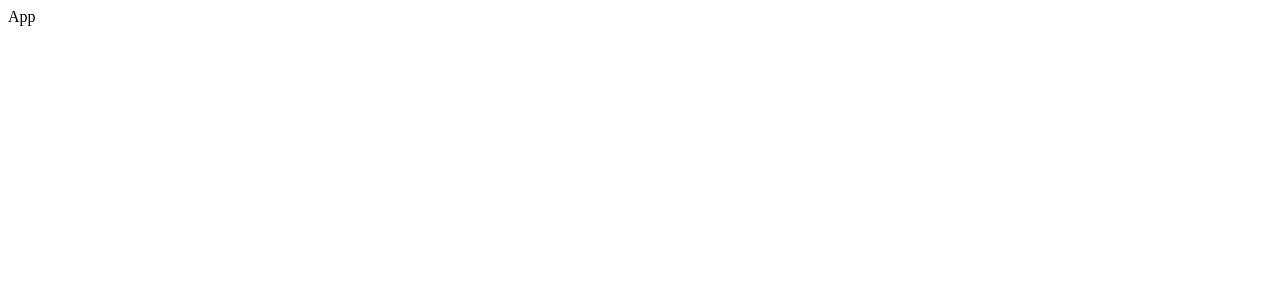
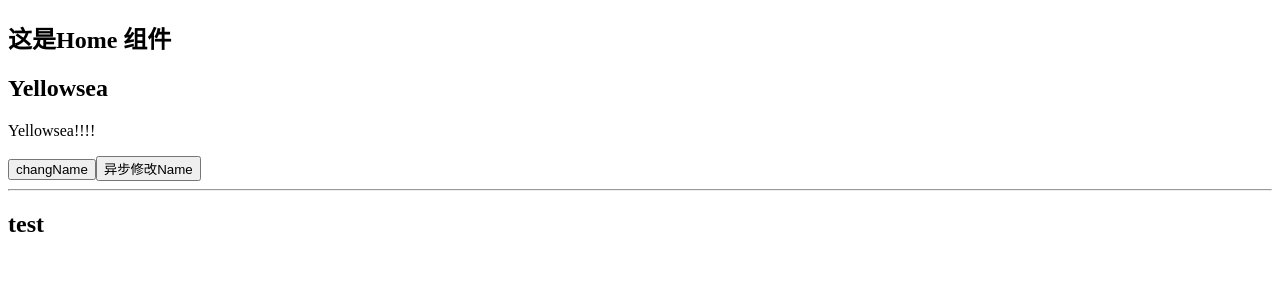
Before and after one commit to yellowsae/erabbit-shop-project, a Vue app: page / in a window 1280 px wide. Shown: the top 300 px of the page. Built offline with nearby package versions, Linux system fonts and the light colour scheme.

Commit message:
chore:  init

```diff
--- a/src/App.vue
+++ b/src/App.vue
@@ -1,3 +1,3 @@
 <template>
-  App
+  <router-view></router-view>
 </template>
--- a/src/main.ts
+++ b/src/main.ts
@@ -1,4 +1,8 @@
 import { createApp } from 'vue'
 import App from './App.vue'
+import router from './router'
+import pinia from './store'
+const app =  createApp(App)
 
-createApp(App).mount('#app')
+app.use(router).use(pinia)
+app.mount('#app')
--- /dev/null
+++ b/src/router/index.ts
@@ -0,0 +1,17 @@
+// TS 项目初始化路由
+import {createRouter, createWebHistory, RouteRecordRaw} from 'vue-router'
+
+const routes: Array<RouteRecordRaw> = [
+  {
+    path: '/',
+    component: () => import('@/views/home/index.vue')
+  }
+]
+
+const router = createRouter({
+  history: createWebHistory(),
+  routes
+})
+
+
+export default router
--- /dev/null
+++ b/src/store/index.ts
@@ -0,0 +1,7 @@
+import { createPinia } from 'pinia'
+import piniaPluginPersist from 'pinia-plugin-persist'
+
+const pinia = createPinia();
+pinia.use(piniaPluginPersist) // 使用 Pinia 数据持久化插件
+
+export default pinia;
--- /dev/null
+++ b/src/store/modules/user.ts
@@ -0,0 +1,49 @@
+import { defineStore } from 'pinia'
+
+
+interface userInfo {
+  id: string,
+  avatar: string,
+  nickname: string,
+  account: string,
+  mobile: string,
+  token: string
+}
+
+export const userStore = defineStore('user', {
+  state: () => {
+    let profile: userInfo = {
+      id: '',
+      avatar: '',
+      nickname: '',
+      account: 'test',
+      mobile: '123',
+      token: ''
+    }
+    return {
+      profile
+    }
+  },
+
+  getters: {},
+
+  actions: {
+    // 修改用户信息，payload就是用户信息对象 ->  要修改就嘚修改全部
+    setUser(payload: userInfo) {  // payload: userInfo 必须要符合类型
+      this.profile = payload
+    }
+
+  },
+  persist: {
+    enabled: true,
+    // 自定义 key
+    // 默认所有 state 都会进行缓存，你可以通过 paths 指定要持久化的字段，其他的则不会进行持久化。
+    strategies: [
+      {
+        key: 'profile', // 指定 key 值
+        storage: localStorage,  // 指定存储到 localStorage
+        // paths: this.profile,  // 需要进行缓存的数据   // 不写 paths 默认会缓存所有
+      }
+    ]
+  }
+})
--- /dev/null
+++ b/src/store/pinia-test.ts
@@ -0,0 +1,50 @@
+import { defineStore } from 'pinia'
+
+export const piniaStore = defineStore('test', {
+  state: () => {
+    return {
+      username: 'Yellowsea',
+      age: 123,
+      sex: '男'
+    }
+  },
+
+  getters: {
+    newName(state) {
+      return state.username + '!!!!'
+    }
+  },
+
+  actions: {
+    // Pinia  去掉了mutations，所有的方法都封装在 actions 中
+
+    updateName() {
+      this.username = 'Hidie'
+    },
+
+    // 异步修改数据
+    updateNameSync() {
+      // 发请求
+      setTimeout(() => {
+        // 调用同级的updateName
+        this.updateName()
+      }, 1000)
+    }
+  },
+  // 在引入数据持久化后
+  // 开启数据缓存
+  persist: {
+    // 数据默认存在 sessionStorage 里，并且会以 store 的 id 作为 key。
+
+    enabled: true,
+    // 自定义 key
+    // 默认所有 state 都会进行缓存，你可以通过 paths 指定要持久化的字段，其他的则不会进行持久化。
+    strategies: [
+      {
+        key: 'my_user', // 指定 key 值
+        storage: localStorage,  // 指定存储到 localStorage
+        // paths: ['username', 'age'],  // 需要进行缓存的数据
+      }
+    ]
+  }
+})
--- /dev/null
+++ b/src/views/home/index.vue
@@ -0,0 +1,28 @@
+<template >
+  <h2>
+    这是Home 组件
+  </h2>
+  <!-- 1. 使用根模块state的数据   -->
+  <h2>{{ pStore.username }}</h2>
+  <!-- 2. 使用根模块getters的数据   -->
+  <p>{{ pStore.newName }}</p>
+  <button @click="pStore.updateName">changName</button>
+  <button @click="pStore.updateNameSync">异步修改Name</button>
+
+
+  <hr>
+
+  <h2>{{uStore.profile.account}}</h2>
+
+</template>
+<script lang="ts" setup>
+import { storeToRefs } from "pinia"
+import { piniaStore } from "../../store/pinia-test"
+import { userStore } from "../../store/modules/user"
+// 组件中使用 Pinia
+
+const pStore = piniaStore();
+const uStore = userStore()
+</script>
+<style lang="less">
+</style>
--- a/vite.config.ts
+++ b/vite.config.ts
@@ -3,5 +3,14 @@ import vue from '@vitejs/plugin-vue'
 
 // https://vitejs.dev/config/
 export default defineConfig({
-  plugins: [vue()]
+  resolve: {
+    alias: {
+      "@": "/src"
+    },
+  },
+  plugins: [vue()],
+  // 自动开启浏览器
+  server: {
+    open: true,
+  }
 })
```
Also changed, not shown: package.json (+6 -1 lines), src/store/modules/cart.ts (added, +22 -0 lines), src/store/modules/category.ts (added, +11 -0 lines), src/utils/request.ts (added, +90 -0 lines), 1 other file (tests, documents, lock files or other folders).
